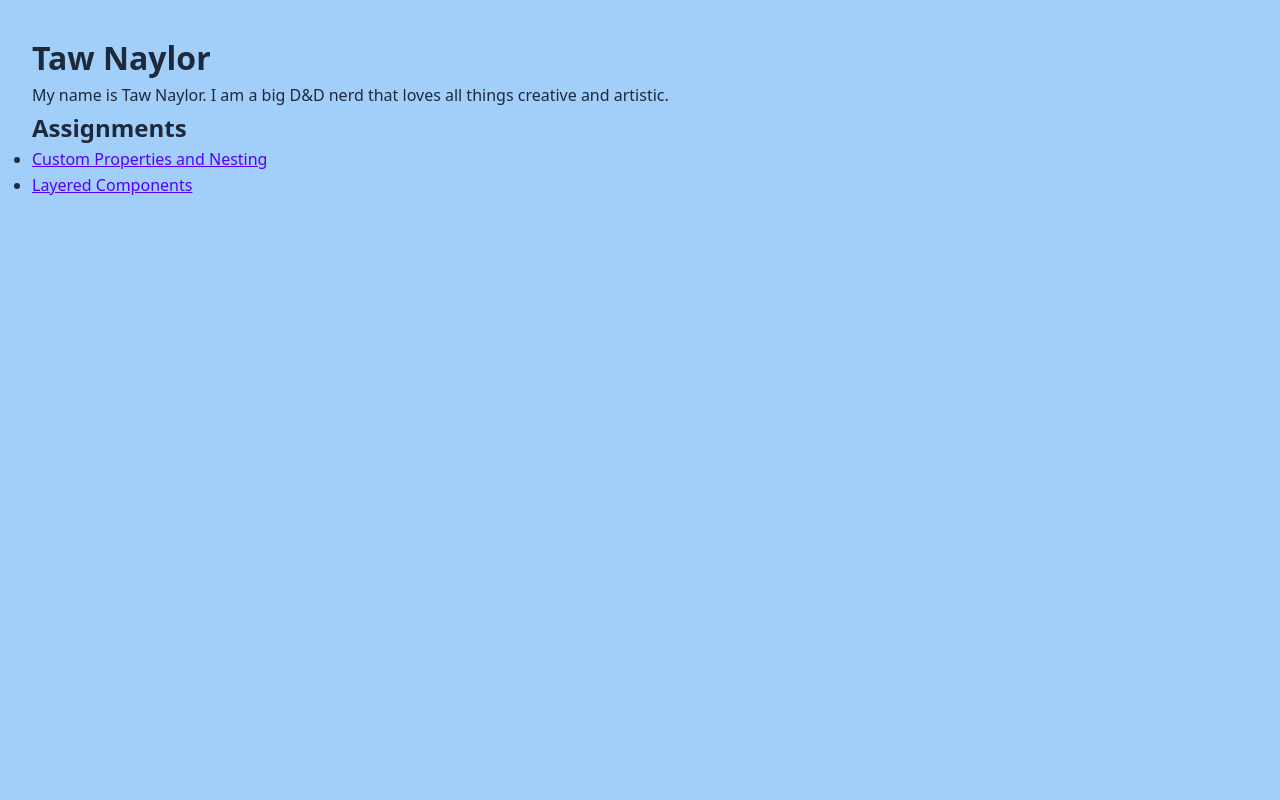
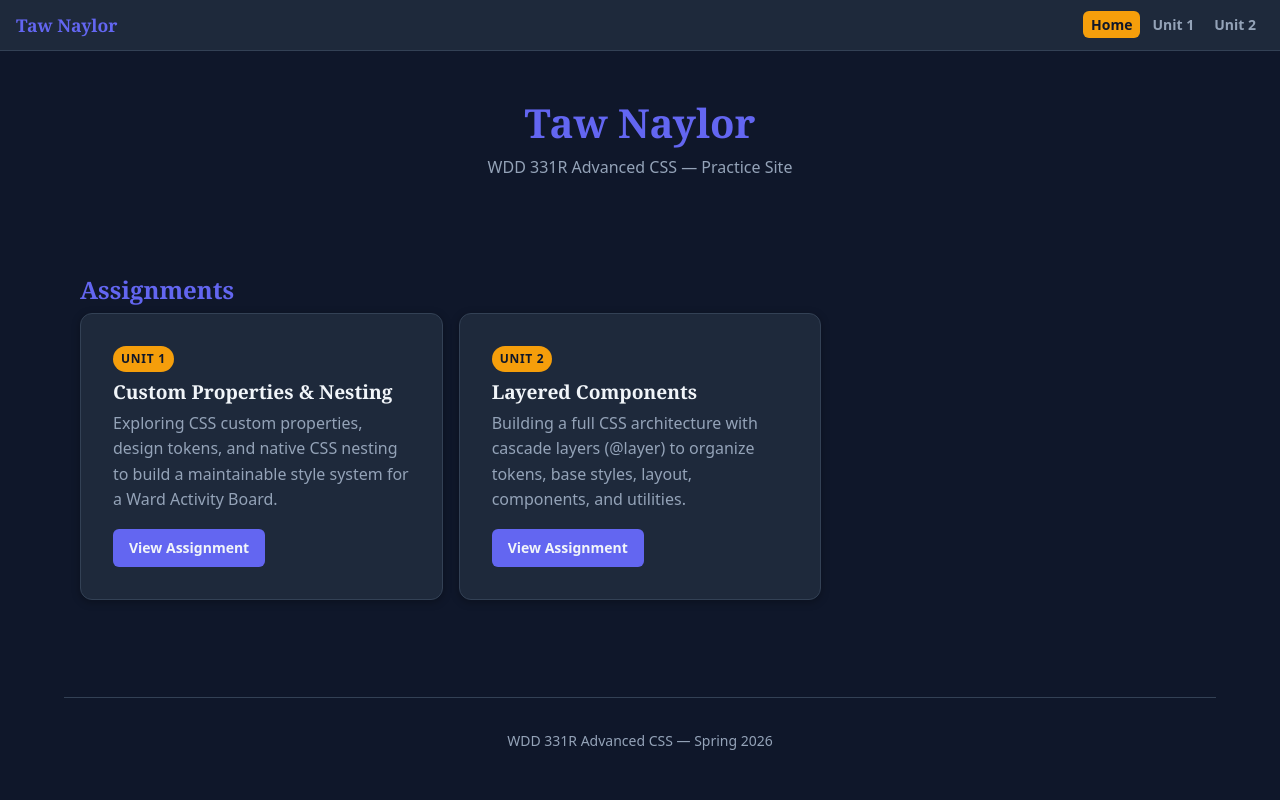
Before and after one commit to tawnaylor/wdd331-practice, a website: page index.html in a window 1280 px wide. Drawn offline with nearby package versions, Linux system fonts and the light colour scheme; files that its build step writes are made by us from their sources.

Commit message:
organize CSS into a layered file structure

```diff
--- /dev/null
+++ b/css/base/elements.css
@@ -0,0 +1,53 @@
+/* Element-level styles: body, headings, links, paragraphs.
+   No classes here — only bare HTML selectors referencing tokens. */
+
+body {
+    font-family: var(--font-body);
+    font-size: var(--font-size-base);
+    line-height: var(--line-height-base);
+    color: var(--color-text);
+    background-color: var(--color-bg);
+    min-height: 100dvh;
+    display: flex;
+    flex-direction: column;
+}
+
+:is(h1, h2, h3, h4, h5, h6) {
+    font-family: var(--font-heading);
+    line-height: 1.2;
+    color: var(--color-primary);
+    margin-bottom: var(--space-sm);
+}
+
+h1 {
+    font-size: var(--font-size-xl);
+}
+
+h2 {
+    font-size: var(--font-size-lg);
+}
+
+p {
+    margin-bottom: var(--space-md);
+    color: var(--color-text-muted);
+}
+
+a {
+    color: var(--color-primary);
+    text-decoration: underline;
+    transition: color var(--transition-base);
+
+    &:hover {
+        color: var(--color-accent);
+    }
+
+    &:focus-visible {
+        outline: 3px solid var(--color-accent);
+        outline-offset: 2px;
+        border-radius: var(--radius-sm);
+    }
+}
+
+li {
+    margin-block: var(--space-xs);
+}
--- /dev/null
+++ b/css/base/reset.css
@@ -0,0 +1,13 @@
+/* Minimal reset — start every project clean. */
+*,
+*::before,
+*::after {
+    box-sizing: border-box;
+    margin: 0;
+    padding: 0;
+}
+
+ul,
+ol {
+    list-style: none;
+}
--- /dev/null
+++ b/css/components/cards.css
@@ -0,0 +1,67 @@
+/* Card component: .card-grid layout and individual .card items. */
+
+.card-grid {
+    display: grid;
+    grid-template-columns: repeat(auto-fill, minmax(280px, 1fr));
+    gap: var(--space-md);
+}
+
+.card {
+    background: var(--color-surface);
+    border: 1px solid var(--color-border);
+    border-radius: var(--radius-md);
+    padding: var(--space-lg);
+    box-shadow: var(--shadow-card);
+    transition: transform var(--transition-base), box-shadow var(--transition-base);
+    display: flex;
+    flex-direction: column;
+    gap: var(--space-sm);
+
+    .card-tag {
+        display: inline-block;
+        padding: 0.2rem var(--space-sm);
+        border-radius: var(--radius-pill);
+        background: var(--color-accent);
+        color: var(--color-bg);
+        font-size: 0.75rem;
+        font-weight: 800;
+        letter-spacing: 0.06em;
+        text-transform: uppercase;
+        width: fit-content;
+    }
+
+    h3 {
+        color: var(--color-text);
+        font-size: 1.2rem;
+        margin-bottom: 0;
+    }
+
+    p {
+        flex: 1;
+        margin-bottom: 0;
+    }
+
+    .card-link {
+        display: inline-block;
+        margin-top: var(--space-sm);
+        padding: var(--space-sm) var(--space-md);
+        background: var(--color-primary);
+        color: var(--color-text);
+        text-decoration: none;
+        border-radius: var(--radius-sm);
+        font-weight: 600;
+        font-size: var(--font-size-sm);
+        transition: background-color var(--transition-base);
+        align-self: flex-start;
+
+        &:hover {
+            background-color: var(--color-primary-hover);
+            color: var(--color-text);
+        }
+    }
+
+    &:hover {
+        transform: translateY(-4px);
+        box-shadow: var(--shadow-card-hover);
+    }
+}
--- /dev/null
+++ b/css/components/nav.css
@@ -0,0 +1,51 @@
+/* Navigation component: .site-nav and its links. */
+
+.site-nav {
+    background-color: var(--color-surface);
+    border-bottom: 1px solid var(--color-border);
+    padding: var(--space-sm) var(--space-md);
+    display: flex;
+    align-items: center;
+    justify-content: space-between;
+    gap: var(--space-lg);
+    flex-wrap: wrap;
+
+    .nav-brand {
+        font-family: var(--font-heading);
+        font-weight: 700;
+        color: var(--color-primary);
+        text-decoration: none;
+        font-size: 1.1rem;
+        transition: color var(--transition-base);
+
+        &:hover {
+            color: var(--color-accent);
+        }
+    }
+
+    ul {
+        display: flex;
+        gap: var(--space-xs);
+        flex-wrap: wrap;
+    }
+
+    a:not(.nav-brand) {
+        color: var(--color-text-muted);
+        text-decoration: none;
+        font-size: var(--font-size-sm);
+        font-weight: 600;
+        padding: var(--space-xs) var(--space-sm);
+        border-radius: var(--radius-sm);
+        transition: background-color var(--transition-base), color var(--transition-base);
+
+        &:hover {
+            background-color: var(--color-primary);
+            color: var(--color-text);
+        }
+
+        &[aria-current="page"] {
+            background-color: var(--color-accent);
+            color: var(--color-bg);
+        }
+    }
+}
--- /dev/null
+++ b/css/layout/primary.css
@@ -0,0 +1,32 @@
+/* Primary page layout — overall page structure. */
+
+main {
+    flex: 1;
+    max-width: 72rem;
+    width: 100%;
+    margin-inline: auto;
+    padding: var(--space-lg) var(--space-md);
+}
+
+main > section {
+    margin-bottom: var(--space-xl);
+}
+
+.page-header {
+    text-align: center;
+    padding: var(--space-xl) var(--space-md);
+    max-width: 72rem;
+    margin-inline: auto;
+}
+
+.page-footer {
+    max-width: 72rem;
+    width: 100%;
+    margin-inline: auto;
+    padding: var(--space-lg) var(--space-md);
+    text-align: center;
+    color: var(--color-text-muted);
+    font-size: var(--font-size-sm);
+    border-top: 1px solid var(--color-border);
+    margin-top: auto;
+}
--- a/css/main.css
+++ b/css/main.css
@@ -1,34 +1,20 @@
-*,
-*::before,
-*::after {
-    box-sizing: border-box;
-    margin: 0;
-    padding: 0;
-}
+/* Declare cascade layer order. */
+@layer tokens, base, layout, components, utilities;
 
-:root {
-    --color-bg: #a2cefa;
-    --color-text: #1e293b;
-    --color-primary: #5700f8;
-    --color-primary-hover: #004f7f;
-    --space-sm: 0.5rem;
-    --space-md: 1rem;
-    --space-lg: 2rem;
-    --font-body: system-ui, -apple-system, sans-serif;
-}
+/* Tokens */
+@import "tokens/colors.css" layer(tokens);
+@import "tokens/variables.css" layer(tokens);
 
-body {
-    font-family: var(--font-body);
-    color: var(--color-text);
-    background-color: var(--color-bg);
-    line-height: 1.6;
-    padding: var(--space-lg);
-}
+/* Base */
+@import "base/reset.css" layer(base);
+@import "base/elements.css" layer(base);
 
-a {
-    color: var(--color-primary);
-}
+/* Layout */
+@import "layout/primary.css" layer(layout);
 
-a:hover {
-    color: var(--color-primary-hover);
-}
+/* Components */
+@import "components/nav.css" layer(components);
+@import "components/cards.css" layer(components);
+
+/* Utilities */
+@import "utilities/utilities.css" layer(utilities);
--- /dev/null
+++ b/css/tokens/colors.css
@@ -0,0 +1,14 @@
+/* Color tokens — name by purpose, not appearance.
+   These values are extracted from the custom properties
+   and layered-components assignments and unified here. */
+:root {
+    --color-bg: #0f172a;
+    --color-surface: #1e293b;
+    --color-primary: #6366f1;
+    --color-primary-hover: #4f46e5;
+    --color-accent: #f59e0b;
+    --color-accent-hover: #d97706;
+    --color-text: #f1f5f9;
+    --color-text-muted: #94a3b8;
+    --color-border: #334155;
+}
--- /dev/null
+++ b/css/tokens/variables.css
@@ -0,0 +1,31 @@
+/* Non-color tokens: spacing, typography, borders, shadows.
+   Every other layer should reference these with var(). */
+:root {
+    /* Spacing */
+    --space-xs: 0.25rem;
+    --space-sm: 0.5rem;
+    --space-md: 1rem;
+    --space-lg: 2rem;
+    --space-xl: 3rem;
+
+    /* Typography */
+    --font-body: system-ui, -apple-system, BlinkMacSystemFont, "Segoe UI", sans-serif;
+    --font-heading: Georgia, "Times New Roman", serif;
+    --font-size-sm: 0.875rem;
+    --font-size-base: 1rem;
+    --font-size-lg: clamp(1.25rem, 2vw, 1.5rem);
+    --font-size-xl: clamp(1.75rem, 4vw, 2.5rem);
+    --line-height-base: 1.6;
+
+    /* Borders & Radius */
+    --radius-sm: 6px;
+    --radius-md: 12px;
+    --radius-pill: 999px;
+
+    /* Shadows */
+    --shadow-card: 0 2px 8px rgba(0, 0, 0, 0.3);
+    --shadow-card-hover: 0 8px 24px rgba(0, 0, 0, 0.5);
+
+    /* Transitions */
+    --transition-base: 200ms ease;
+}
--- /dev/null
+++ b/css/utilities/utilities.css
@@ -0,0 +1,42 @@
+/* Utility classes — single-purpose helpers in the last layer
+   so they override components by layer order without !important. */
+
+.text-center {
+    text-align: center;
+}
+
+.text-muted {
+    color: var(--color-text-muted);
+}
+
+.hidden {
+    display: none;
+}
+
+.visually-hidden {
+    position: absolute;
+    width: 1px;
+    height: 1px;
+    padding: 0;
+    margin: -1px;
+    overflow: hidden;
+    clip: rect(0, 0, 0, 0);
+    white-space: nowrap;
+    border: 0;
+}
+
+.mt-auto {
+    margin-top: auto;
+}
+
+.flex {
+    display: flex;
+}
+
+.gap-sm {
+    gap: var(--space-sm);
+}
+
+.gap-md {
+    gap: var(--space-md);
+}
--- a/index.html
+++ b/index.html
@@ -3,27 +3,47 @@
 <head>
     <meta charset="UTF-8">
     <meta name="viewport" content="width=device-width, initial-scale=1.0">
-    <title>Taw Naylor - Practice Site</title>
-    <link rel="stylesheet" href="css/main.css">
+    <title>Taw Naylor — WDD 331R Advanced CSS</title>
+    <link rel="stylesheet" href="dist/styles.css">
 </head>
 <body>
-   <h1>Taw Naylor</h1>
-   <p>My name is Taw Naylor. I am a big D&amp;D nerd that loves all things creative and artistic.</p>
+    <nav class="site-nav">
+        <a href="index.html" class="nav-brand">Taw Naylor</a>
+        <ul>
+            <li><a href="index.html" aria-current="page">Home</a></li>
+            <li><a href="unit-1/custom-properties/index.html">Unit 1</a></li>
+            <li><a href="unit-2/layered-components/index.html">Unit 2</a></li>
+        </ul>
+    </nav>
 
-   <nav>
-      <h2>Assignments</h2>
-      <ul>
-         <li>
-            <a href="unit-1/custom-properties/index.html">
-               Custom Properties and Nesting
-            </a>
-         </li>
-         <li>
-            <a href="unit-2/layered-components/index.html">
-               Layered Components
-            </a>
-         </li>
-      </ul>
-   </nav>
+    <header class="page-header">
+        <h1>Taw Naylor</h1>
+        <p>WDD 331R Advanced CSS &mdash; Practice Site</p>
+    </header>
+
+    <main>
+        <section>
+            <h2>Assignments</h2>
+            <div class="card-grid">
+                <article class="card">
+                    <span class="card-tag">Unit 1</span>
+                    <h3>Custom Properties &amp; Nesting</h3>
+                    <p>Exploring CSS custom properties, design tokens, and native CSS nesting to build a maintainable style system for a Ward Activity Board.</p>
+                    <a href="unit-1/custom-properties/index.html" class="card-link">View Assignment</a>
+                </article>
+
+                <article class="card">
+                    <span class="card-tag">Unit 2</span>
+                    <h3>Layered Components</h3>
+                    <p>Building a full CSS architecture with cascade layers (@layer) to organize tokens, base styles, layout, components, and utilities.</p>
+                    <a href="unit-2/layered-components/index.html" class="card-link">View Assignment</a>
+                </article>
+            </div>
+        </section>
+    </main>
+
+    <footer class="page-footer">
+        <p>WDD 331R Advanced CSS &mdash; Spring 2026</p>
+    </footer>
 </body>
 </html>
--- /dev/null
+++ b/postcss.config.cjs
@@ -0,0 +1,6 @@
+module.exports = {
+  plugins: [
+    require('postcss-import'),
+    require('cssnano')({ preset: 'default' }),
+  ],
+};
```
Also changed, not shown: package.json (added, +15 -0 lines), .github/workflows/deploy-website.yml, README.md, 2 other files.
